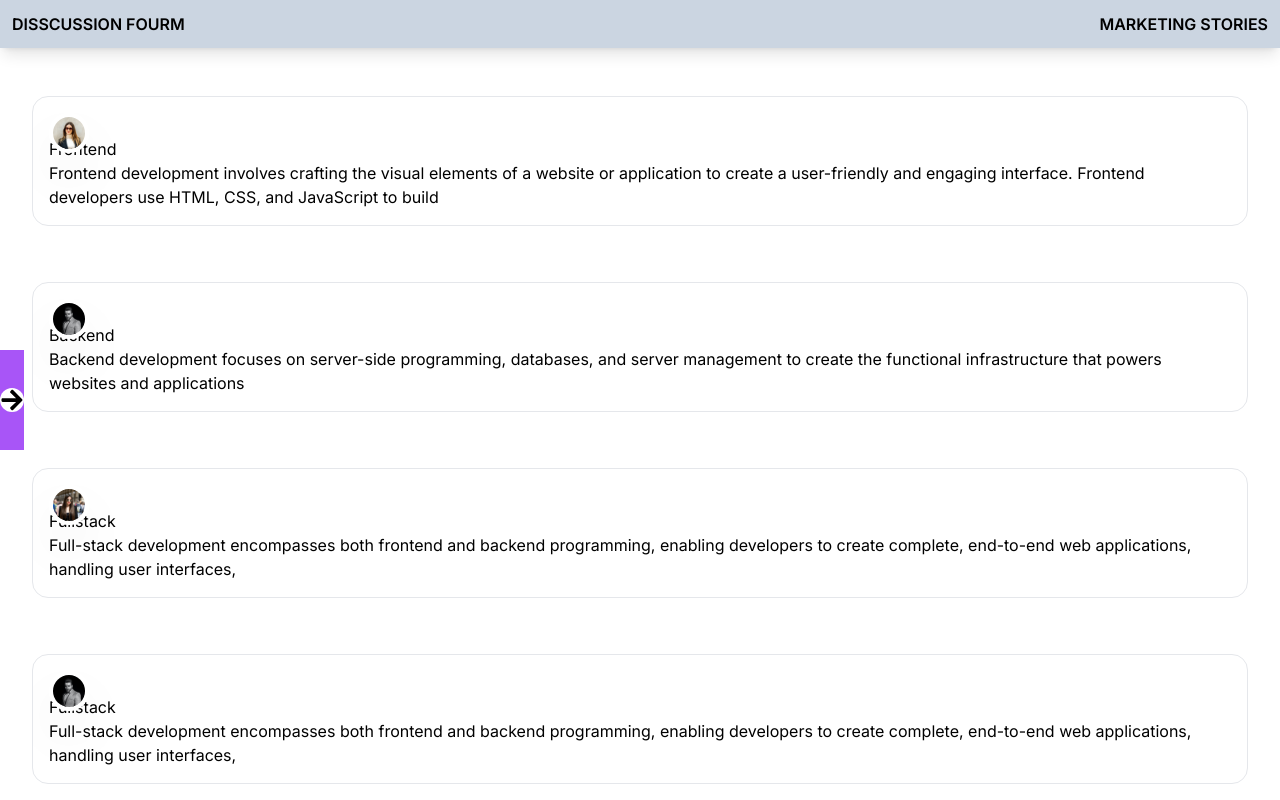
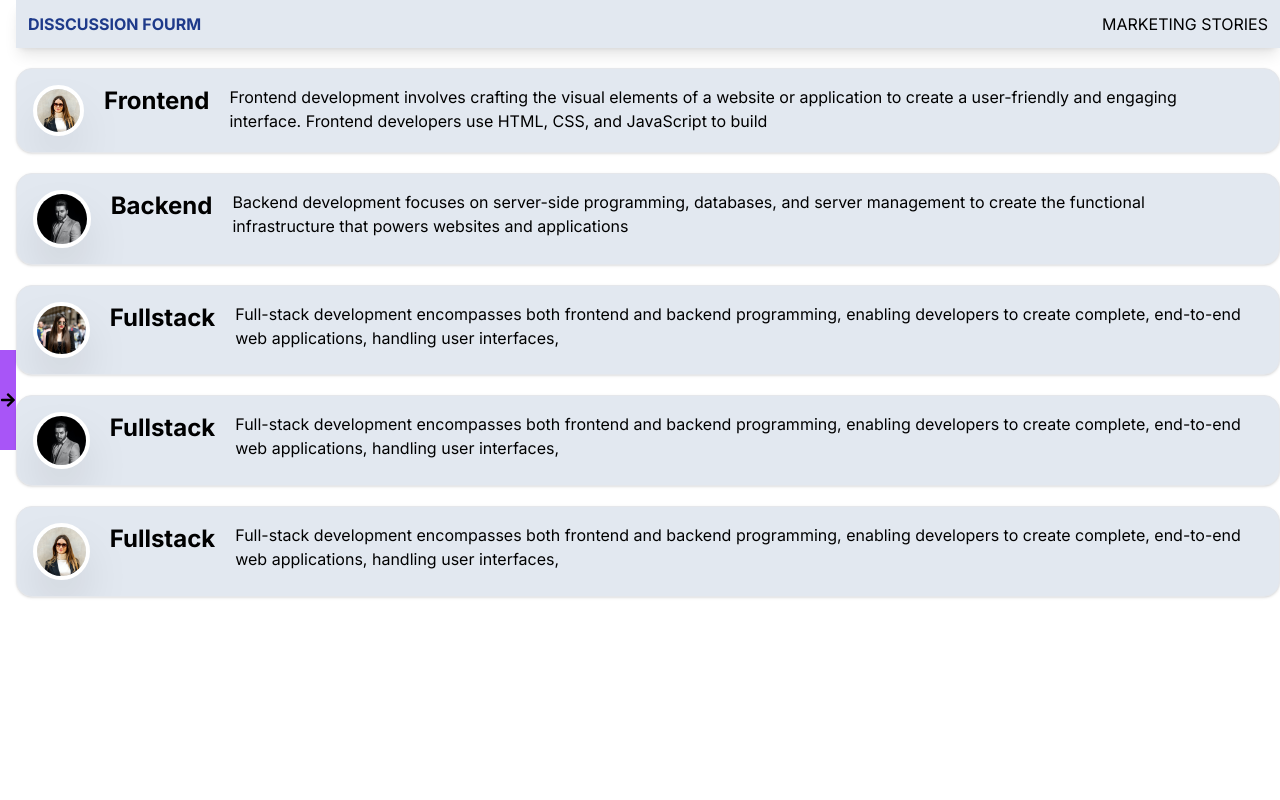
Before and after one commit to samimhub/ui-app, a Next.js app: page / in a window 1280 px wide. Shown: the top 800 px of the page. Built offline with nearby package versions, Linux system fonts and the light colour scheme.

Commit message:
new comite

```diff
--- a/src/app/Component/DisscussionCard.tsx
+++ b/src/app/Component/DisscussionCard.tsx
@@ -5,7 +5,7 @@ import React from 'react'
 function DisscussionCard() {
   return (
     <section>
-        <ul className="mt-12 grid gap-14 md:grid-cols-1 lg:grid-cols-1 w-[95%] m-auto">
+        <ul className=" grid gap-5 md:grid-cols-1 lg:grid-cols-1">
         {
           DisscussionDetails.map((details)=>(
             <DisscussionItems
@@ -31,17 +31,16 @@ type DisscussionItems={
 const DisscussionItems=({ImgUrl,title,description}:DisscussionItems)=>{
     return(
         <>
-         <li className="relative flex w-full flex-1 flex-col rounded-2xl border p-4 overflow-hidden ">
-            <div className="absolute">
-             <Image src={ImgUrl} alt="user" width={40} height={40} className="rounded-full shadow-2xl border-4
+         <div className="flex w-full items-start gap-5 rounded-2xl border p-4 overflow-hidden bg-slate-200 shadow ">
+            <div className="flex flex-col">
+             <Image src={ImgUrl} alt="user" width={75} height={75} className="rounded-full shadow-2xl border-4
             border-white"/>
             </div>
-            <h3 className='blod-20 lg:bold-22 mt-6 capitalize group-hover:text-white'>{title}</h3>
+            <h3 className='blod-20 lg:bold-22 capitalize group-hover:text-white text-2xl font-bold'>{title}</h3>
             <p>{description}</p>
             <div>
-
             </div>
-        </li>
+        </div>
         </>
 
     )
--- a/src/app/Component/Headers.jsx
+++ b/src/app/Component/Headers.jsx
@@ -1,17 +1,24 @@
-import React from 'react'
 
-function Headers() {
+
+function Headers({ page, setPage }) {
   return (
-    <div className="flex justify-between text-black font-semibold bg-slate-300 w-[100%] shadow-lg p-3">
-            <div className='hover:bg-slate-50'>
-                <button>DISSCUSSION FOURM</button>
-            </div>
-            <div>
-                <button>MARKETING STORIES</button>
-            </div>
-        </div>
-
-  )
+    <div className="flex justify-between text-black bg-slate-200 shadow-lg p-3 w-full">
+      <div className="hover:bg-slate-50">
+        <button
+          onClick={() => setPage(1)}
+          className={page == 1 && "font-bold text-blue-900"}>
+          DISSCUSSION FOURM
+        </button>
+      </div>
+      <div>
+        <button
+          onClick={() => setPage(2)}
+          className={page == 2 && "font-bold text-blue-900"}>
+          MARKETING STORIES
+        </button>
+      </div>
+    </div>
+  );
 }
 
 export default Headers
--- /dev/null
+++ b/src/app/Component/MainSector.tsx
@@ -0,0 +1,20 @@
+"use client";
+
+import { useState } from "react";
+import DisscussionCard from "./DisscussionCard";
+import MarketingStories from "./MarketingStories";
+import Headers from "./Headers";
+
+function MainSector() {
+
+    const [page, setPage] = useState(1);
+  return (
+    <div className="space-y-5">
+      <Headers page={page} setPage={setPage} />
+      {page === 1 && <DisscussionCard />}
+      {page === 2 && <MarketingStories />}
+    </div>
+  )
+}
+
+export default MainSector
--- a/src/app/Component/MarketingStories.tsx
+++ b/src/app/Component/MarketingStories.tsx
@@ -1,4 +1,4 @@
-"use client"
+"use client";
 
 function MarketingStories() {
   return (
--- a/src/app/Component/NavBar.tsx
+++ b/src/app/Component/NavBar.tsx
@@ -1,4 +1,4 @@
-"use client"
+"use client";
 
 import React, { useState } from 'react'
 import { FaArrowLeft, FaArrowRight } from 'react-icons/fa';
@@ -8,7 +8,7 @@ function SideBar({open}:{open:boolean}){
   if(open) return null;
 
   return(
-    <div className='bg-black text-white w-[300px] p-5'>
+    <div className='bg-black text-white h-screen w-[300px] p-5'>
       <h1 className='text-2xl font-bold text-center cursor-pointer'>
         <span className='text-purple-500'>Go</span>India Stocks
       </h1>
@@ -45,9 +45,9 @@ function ActionButton({open,setOpen}:{open:boolean,setOpen:any}){
         <div className='flex flex-col items-center justify-center cursor-pointer h-[100px] bg-purple-500'
              onClick={()=>setOpen(!open)}>
           {open ?(
-          <FaArrowRight className="text-2xl bg-white rounded-full"/>
+          <FaArrowRight/>
           ):(
-          <FaArrowLeft className="text-2xl bg-white rounded-full"/>
+          <FaArrowLeft/>
           )}
 
         </div>
@@ -64,7 +64,6 @@ function NavBar() {
     <div className="flex">
       <SideBar open={open}/>
       <ActionButton setOpen={setOpen} open={open}/>
-
     </div>
   )
 }
--- a/src/app/page.tsx
+++ b/src/app/page.tsx
@@ -1,7 +1,6 @@
 
 
-import DisscussionCard from "./Component/DisscussionCard";
-import Headers from "./Component/Headers";
+import MainSector from "./Component/MainSector";
 import NavBar from "./Component/NavBar";
 
 
@@ -10,14 +9,10 @@ export default function Home() {
 
   return (
 
-  <div className="flex flex-row relative">
-   <div className="min-h-screen flex absolute ">
-    <NavBar/>
+    <div className="flex flex-row">
+    <div className="min-h-screen flex">
+      <NavBar />
     </div>
-    <div className="relative">
-      <Headers/>
-      <DisscussionCard/>
-    </div>
-    </div>
-
+    <MainSector/>
+  </div>
   )}
```
